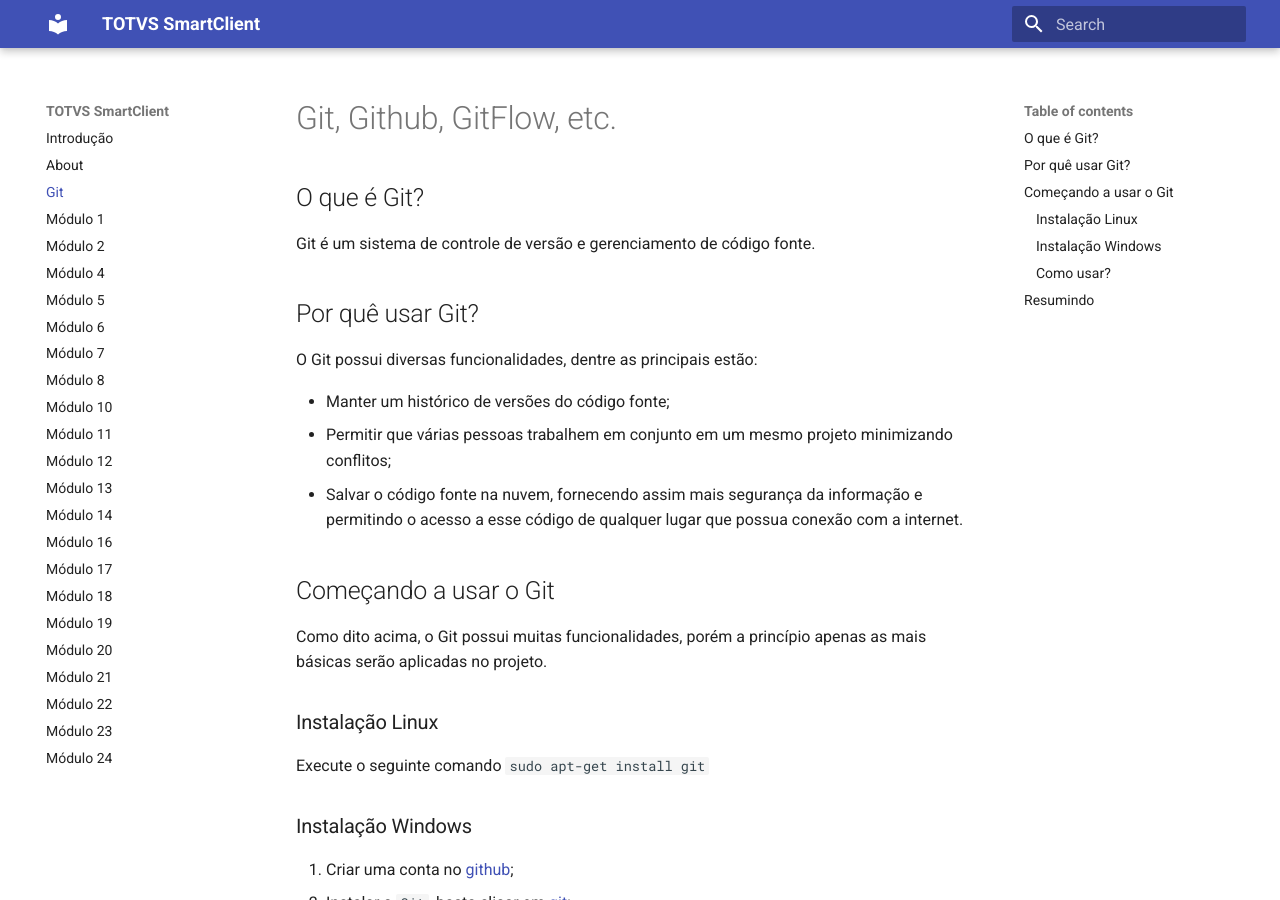
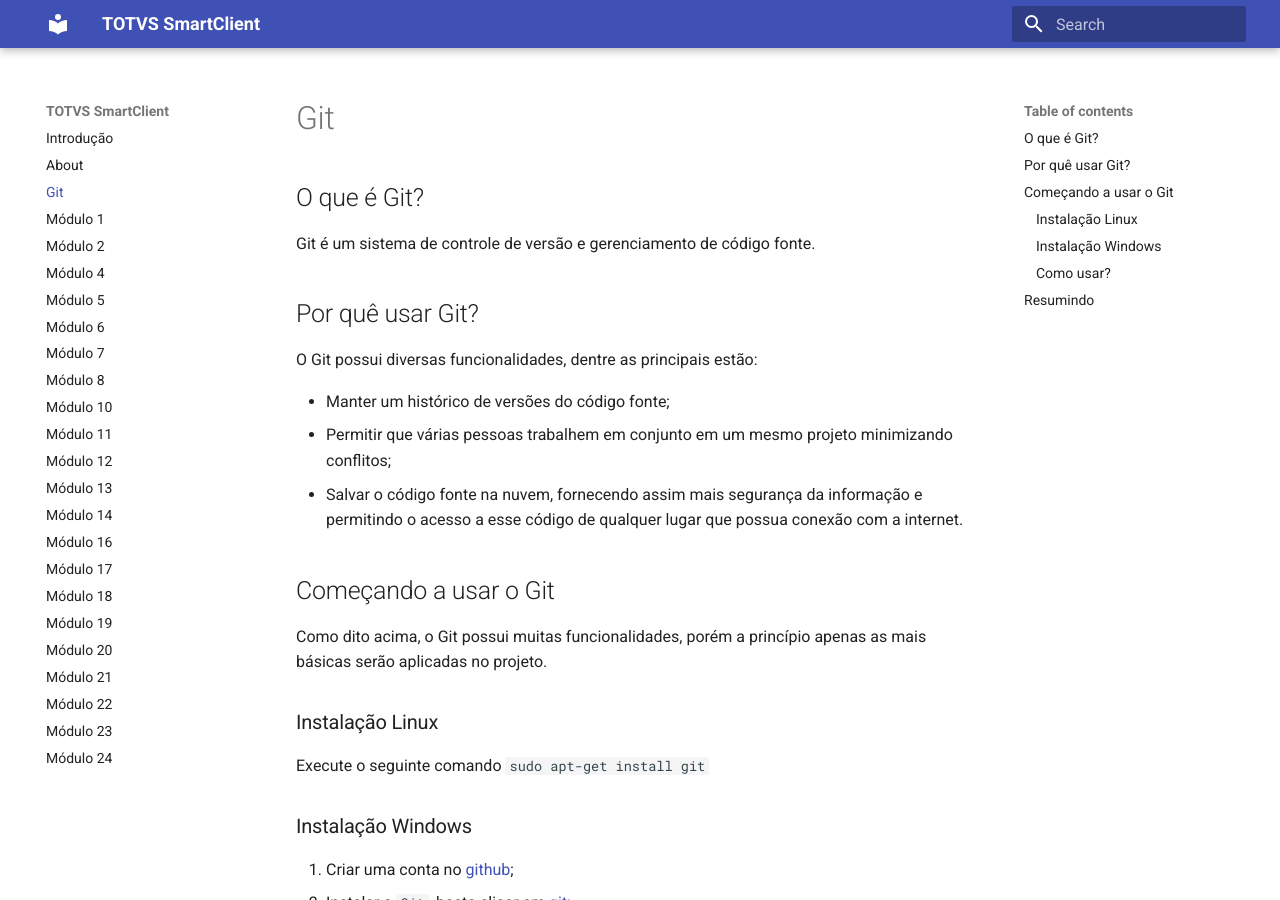
Before and after one commit to gabsbelini/totvs-docs, an MkDocs documentation site: the page built from docs/git.md, in a window 1280 px wide and 900 px high. Built offline with MkDocs 1.6.1 and Material for MkDocs 9.7.7, drawn with Linux system fonts in a browser that asks for light colours; old or Windows-style settings are respelled for this version of MkDocs.

Commit message:
Git finished

```diff
--- a/docs/git.md
+++ b/docs/git.md
@@ -1,4 +1,4 @@
-# Git, Github, GitFlow, etc.
+# Git
 
 ## O que é Git?
 Git é um sistema de controle de versão e gerenciamento de código fonte.
@@ -19,7 +19,7 @@
 ### Instalação Windows
 1. Criar uma conta no [github](www.github.com);
 2. Instalar o `Git`, basta clicar em [git](https://git-scm.com/download/win);
-3. Entre no diretório onde deseja que o repositório seja clonado e digite `git clone link_do_repositorio`. Uma cópia do repositório será copiada para seu computador local, para trabalhar nela basta fazer modificações e seguir o 'worflow' descrito na seção [Resumindo](##Resumindo)
+3. Entre no diretório onde deseja que o repositório seja clonado e digite `git clone link_do_repositorio`. Uma cópia do repositório será copiada para seu computador local, para trabalhar nela basta fazer modificações e seguir o 'worflow' descrito na seção [Resumindo](#resumindo)
 
 ### Como usar?
 
```
